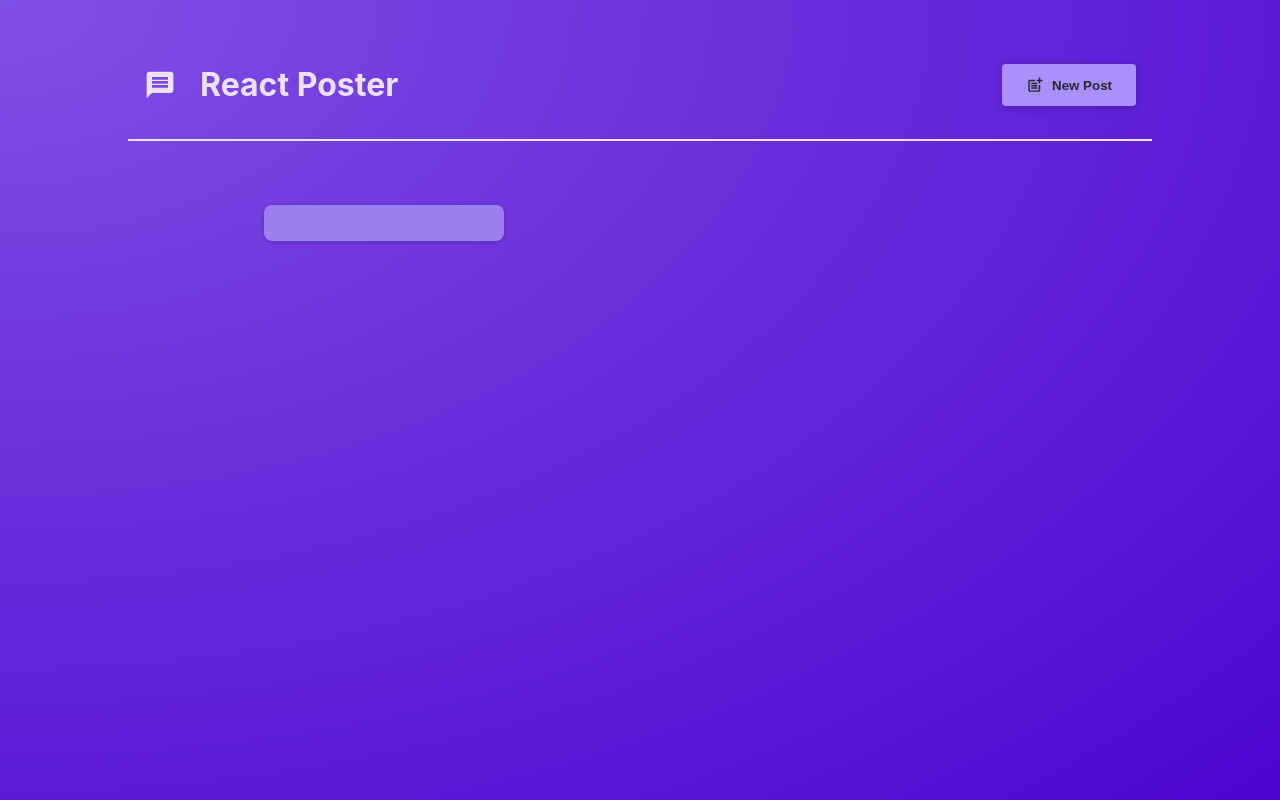
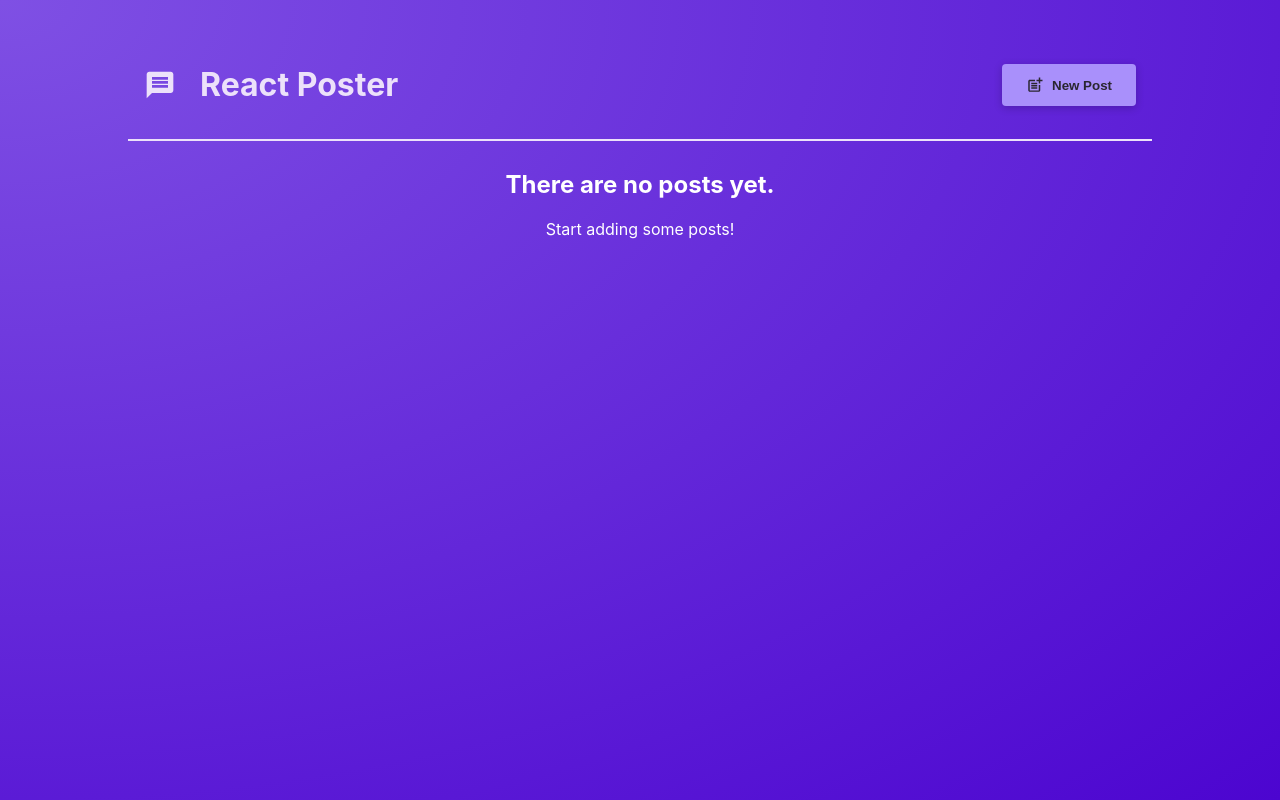
Before and after one commit to VivienIngrams/React, a React (Vite) app: page / in a window 1280 px wide. Built offline with nearby package versions, Linux system fonts and the light colour scheme.

Commit message:
Adding posts dynamically

```diff
--- a/src/components/NewPost.jsx
+++ b/src/components/NewPost.jsx
@@ -2,7 +2,7 @@ import { useState } from "react";
 
 import classes from "./NewPost.module.css";
 
-function NewPost({ onCancel }) {
+function NewPost({ onCancel, onAddPost }) {
   const [enteredText, setEnteredText] = useState("");
   const [enteredName, setEnteredName] = useState("");
 
@@ -19,7 +19,8 @@ function NewPost({ onCancel }) {
     const postData = {
       text: enteredText,
       name: enteredName
-    }
+    };
+    onAddPost(postData);
     onCancel();
   }
 
--- a/src/components/PostsList.jsx
+++ b/src/components/PostsList.jsx
@@ -6,21 +6,32 @@ import Modal from "./Modal";
 
 import classes from "./PostsList.module.css";
 
-function PostsList({modalIsVisible, onStopPosting}) {
+function PostsList({ modalIsVisible, onStopPosting }) {
+  const [posts, setPosts] = useState([]);
+
+  function addPostHandler(postData) {
+    setPosts((currentPosts) => [postData, ...currentPosts]);
+  }
 
   return (
     <>
       {modalIsVisible && (
         <Modal onClose={onStopPosting}>
-          <NewPost
-
-            onCancel={onStopPosting}
-          />
+          <NewPost onAddPost={addPostHandler} onCancel={onStopPosting} />
         </Modal>
       )}
-      <ul className={classes.posts}>
-        <Post  />
-      </ul>
+      {posts.length > 0 ? (
+        <ul className={classes.posts}>
+          {posts.map((post) => (
+            <Post name={post.name} text={post.text} />
+          ))}
+        </ul>
+      ) : (
+        <div style={{ textAlign: "center", color: "white" }}>
+          <h2>There are no posts yet.</h2>
+          <p>Start adding some posts!</p>
+        </div>
+      )}
     </>
   );
 }
```
